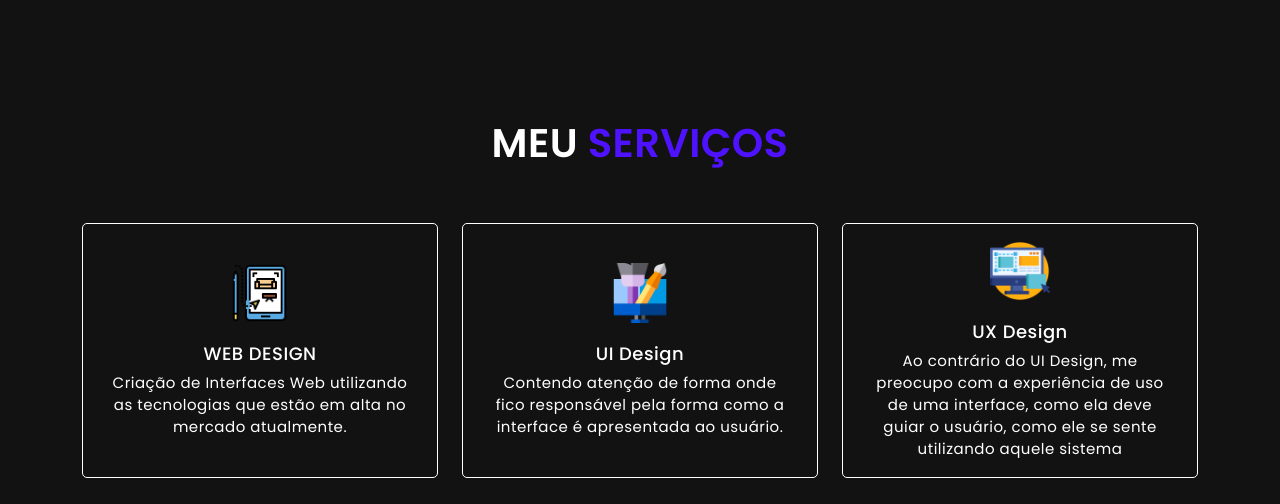
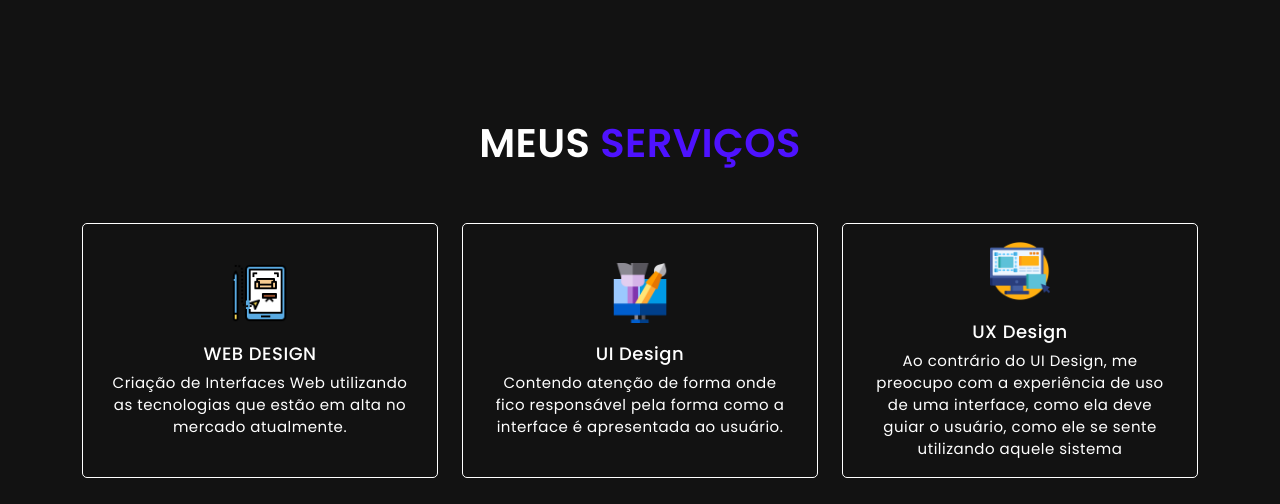
Before and after one commit to kaynnan/Portfolio, a plain HTML site: page index.html in a window 1280 px wide. Shown: the part 1600-2104 px from the top of the page. Drawn offline with Linux system fonts and the light colour scheme.

Commit message:
Update index.html

```diff
--- a/index.html
+++ b/index.html
@@ -108,7 +108,7 @@
     </section>
     <!-- SEÇÃO DE SERVIÇOS -->
     <section id="servicos" class=" card-servicos d-flex justify-content-center align-items-center flex-column">
-        <h2 class="text-white">MEU <span class="roxo-txt">SERVIÇOS</span></h2>
+        <h2 class="text-white">MEUS <span class="roxo-txt">SERVIÇOS</span></h2>
         <div class="container">
             <div class="row">
                 <div class="col-lg-4 col-md-6 col-xs-12">
```
